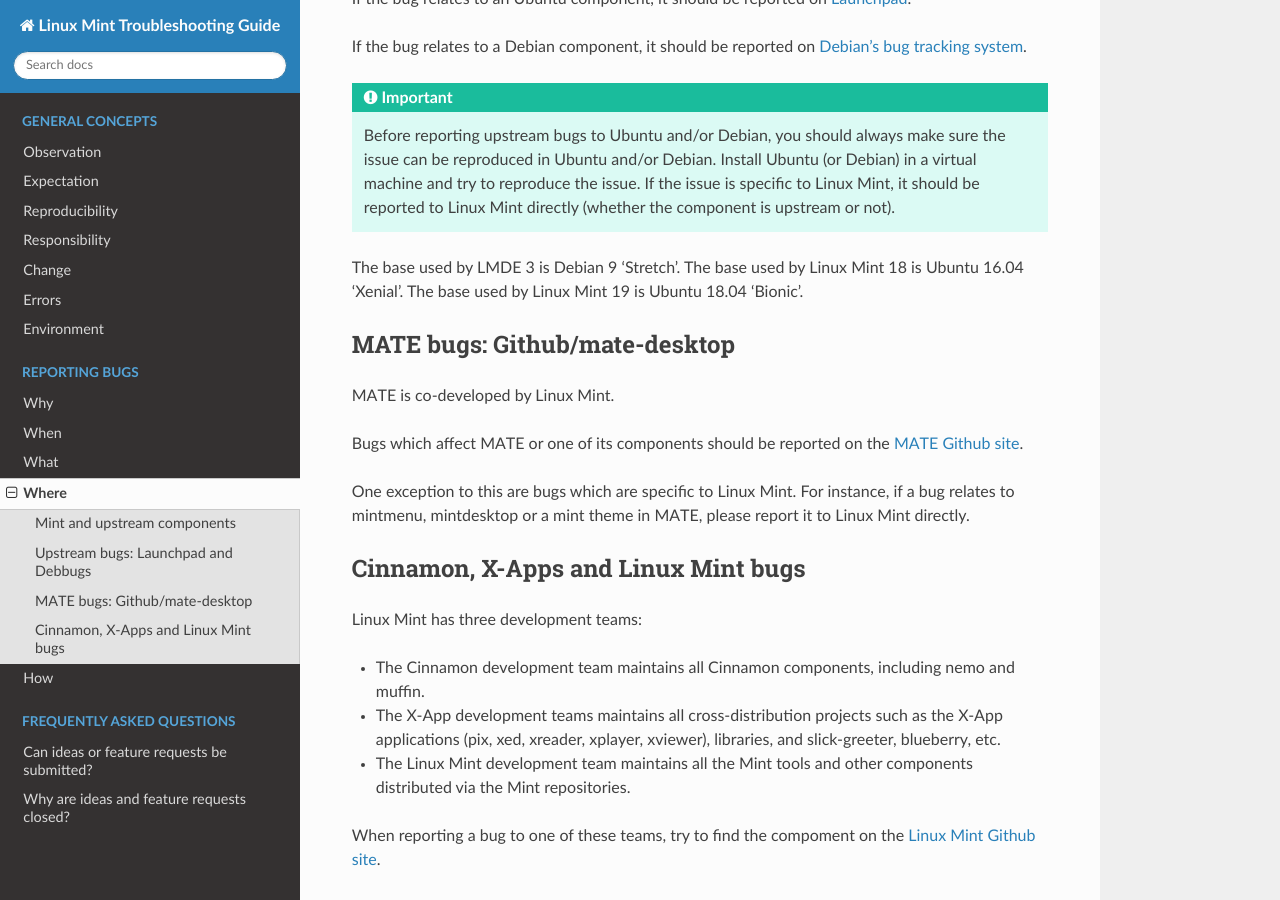
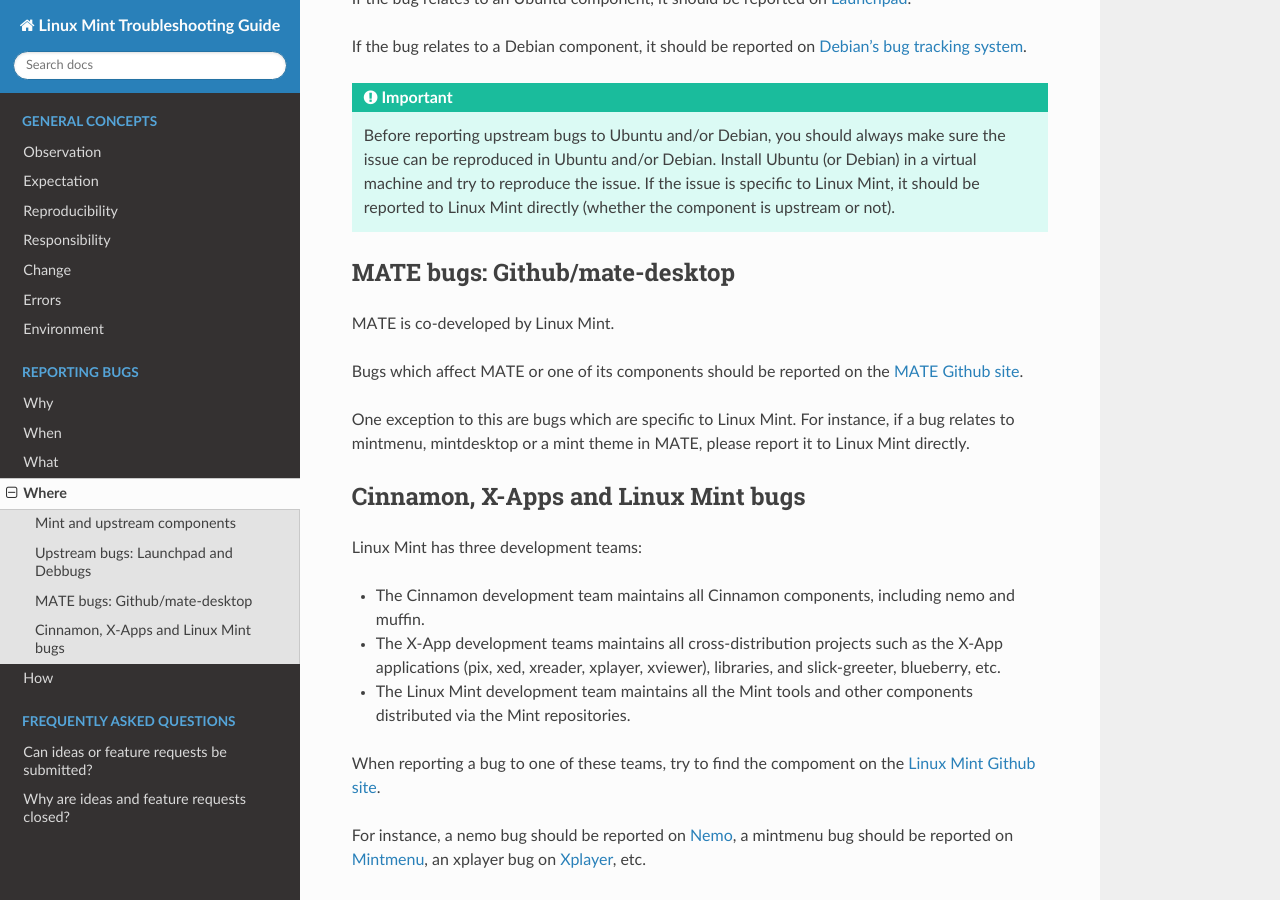
Before and after one commit to linuxmint/doc-troubleshooting-guide, a Sphinx documentation site: the page built from docs/where.rst, in a window 1280 px wide and 900 px high, scrolled down 1589 px. Built offline with Sphinx 7.4.7 and the Read the Docs theme 2.0.0, drawn with Linux system fonts in a browser that asks for light colours.

Commit message:
where.rst: Remove outdated info.

```diff
--- a/docs/where.rst
+++ b/docs/where.rst
@@ -74,10 +74,6 @@
 .. important::
 	Before reporting upstream bugs to Ubuntu and/or Debian, you should always make sure the issue can be reproduced in Ubuntu and/or Debian. Install Ubuntu (or Debian) in a virtual machine and try to reproduce the issue. If the issue is specific to Linux Mint, it should be reported to Linux Mint directly (whether the component is upstream or not).
 
-The base used by LMDE 3 is Debian 9 'Stretch'.
-The base used by Linux Mint 18 is Ubuntu 16.04 'Xenial'.
-The base used by Linux Mint 19 is Ubuntu 18.04 'Bionic'.
-
 MATE bugs: Github/mate-desktop
 ------------------------------
 
```
